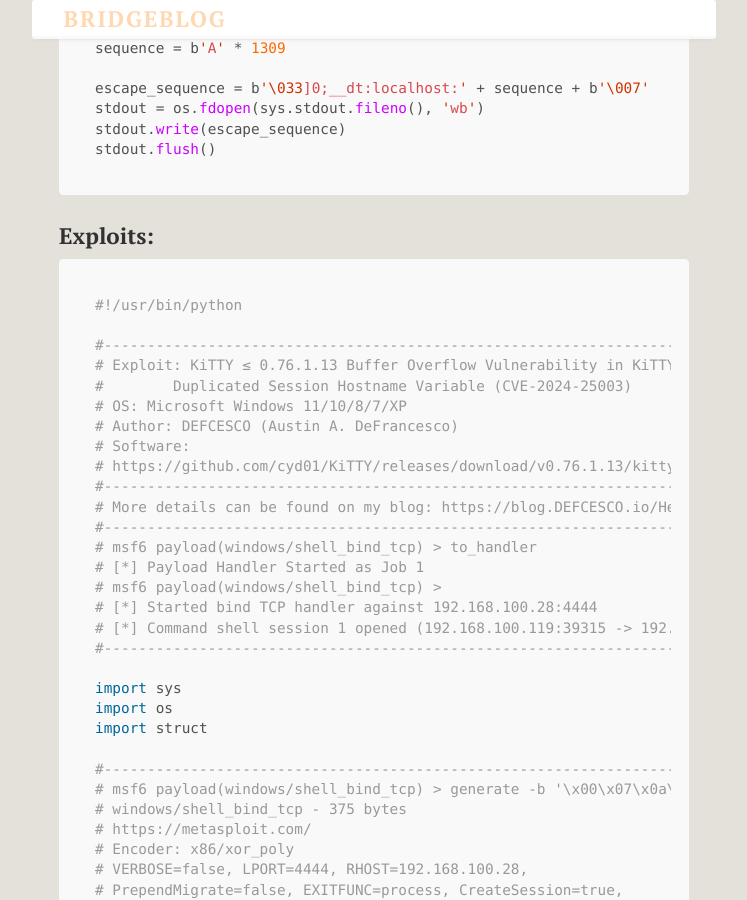
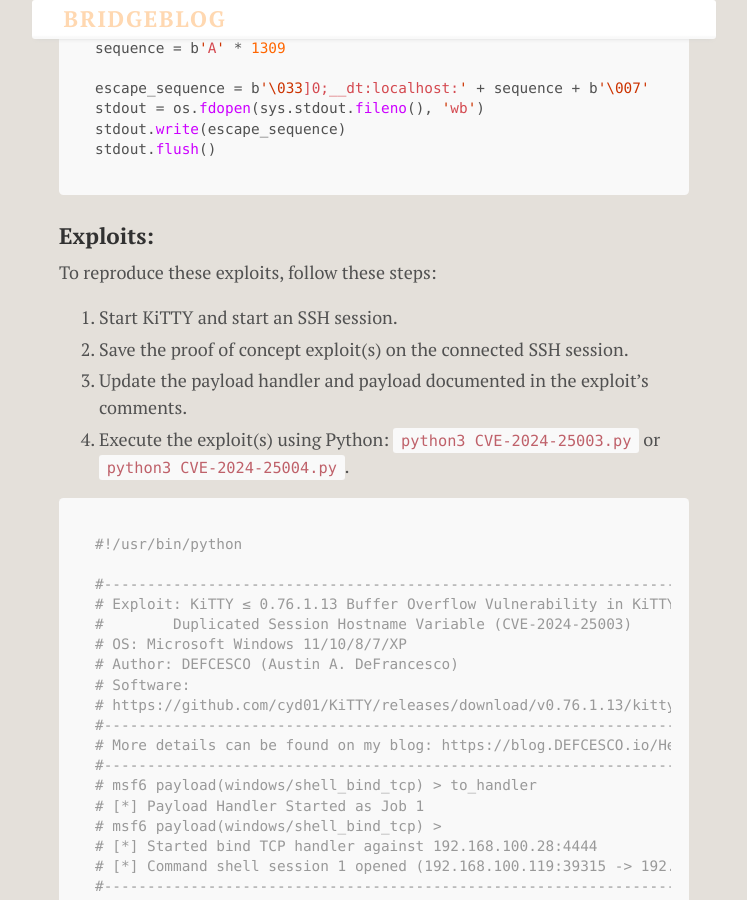
Before and after one commit to DEFCESCO/blog.defcesco.io, a Jekyll site: the page built from _posts/2024-02-07-CVE-2024-25003-CVE-2024-25004.md, in a window 1280 px wide and 900 px high, scrolled down 4260 px. Shown: the whole window, without its empty margins (266-1013 px from the left). Built offline with Jekyll 4.4.1, drawn with Linux system fonts in a browser that asks for light colours.

Commit message:
Update 2024-02-07-CVE-2024-25003-CVE-2024-25004.md

````diff
--- a/_posts/2024-02-07-CVE-2024-25003-CVE-2024-25004.md
+++ b/_posts/2024-02-07-CVE-2024-25003-CVE-2024-25004.md
@@ -139,6 +139,12 @@ stdout.flush()
 ```
 
 ### Exploits:
+To reproduce these exploits, follow these steps:
+
+1. Start KiTTY and start an SSH session.
+2. Save the proof of concept exploit(s) on the connected SSH session.
+3. Update the payload handler and payload documented in the exploit’s comments.
+4. Execute the exploit(s) using Python: `python3 CVE-2024-25003.py` or `python3 CVE-2024-25004.py`.
 
 ```python
 #!/usr/bin/python
````
